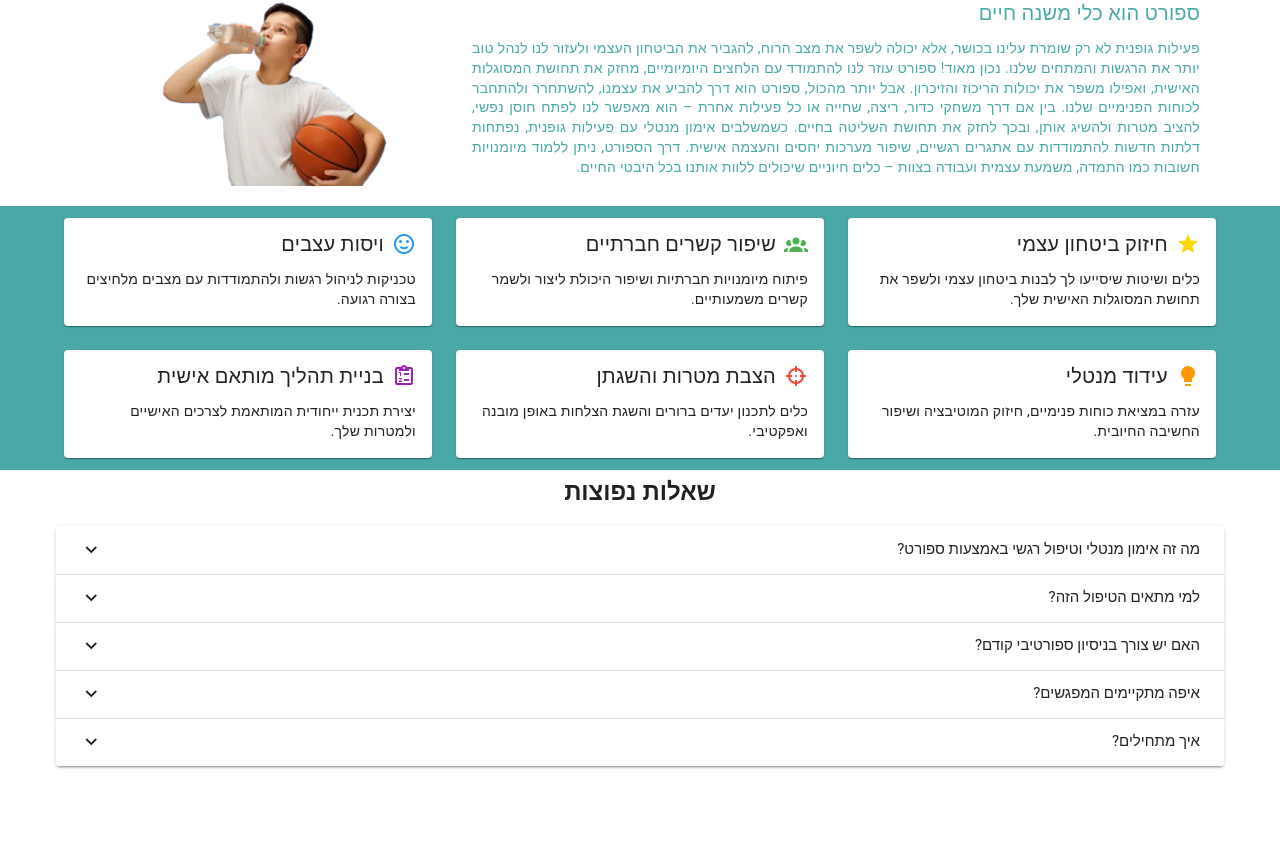
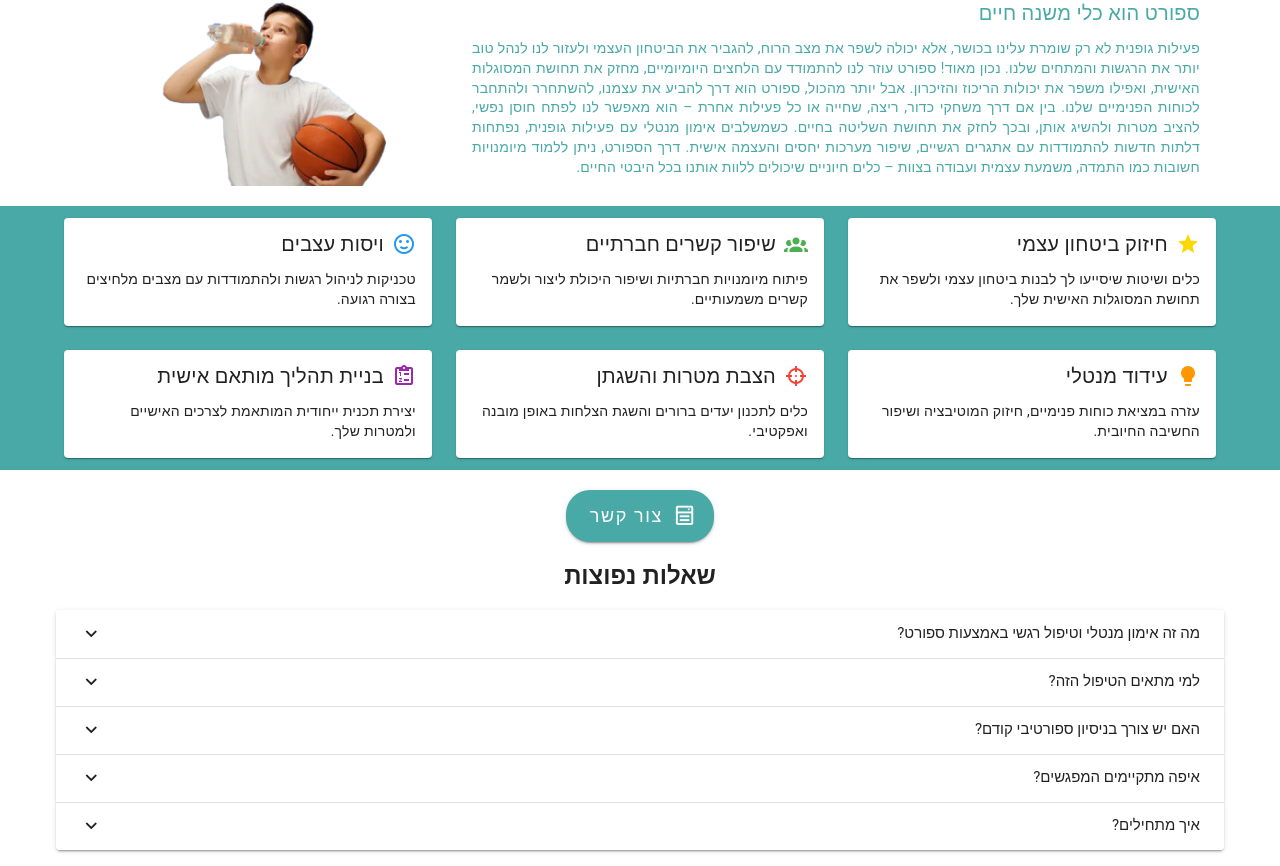
Before and after one commit to sagiv1996/moshe-landing-page, a Nuxt app: page / in a window 1280 px wide. Shown: the part 869-1735 px from the top of the page. Before the commit the page ends 1651 px from the top, so only its background shows below. Built offline with nearby package versions, Linux system fonts and the light colour scheme.

Commit message:
add a button connect into app.vue

```diff
--- a/app.vue
+++ b/app.vue
@@ -5,6 +5,11 @@
       <about-me />
       <global-info />
       <feature-cards />
+      <v-row justify="center" class="mt-5">
+        <v-col cols="auto">
+          <button-connect />
+        </v-col>
+      </v-row>
       <faq />
       <v-fab
         icon="mdi-whatsapp"
```
